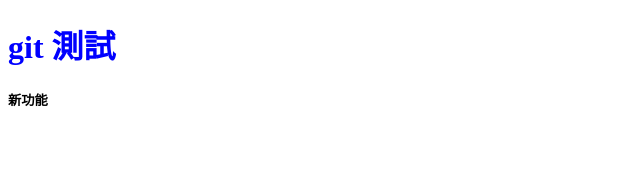
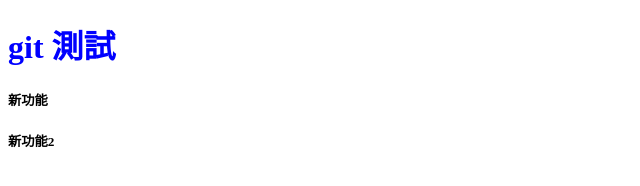
Before and after one commit to shayting/Gitflow-test, a plain HTML site: page index.html in a window 1280 px wide. Shown: the full height of the page, 0-640 px from the left. Drawn offline with Linux system fonts and the light colour scheme.

Commit message:
新功能2

```diff
--- a/index.html
+++ b/index.html
@@ -10,5 +10,6 @@
 <body>
   <h1>git 測試</h1>
   <h5>新功能</h5>
+  <h5>新功能2</h5>
 </body>
 </html>
```
